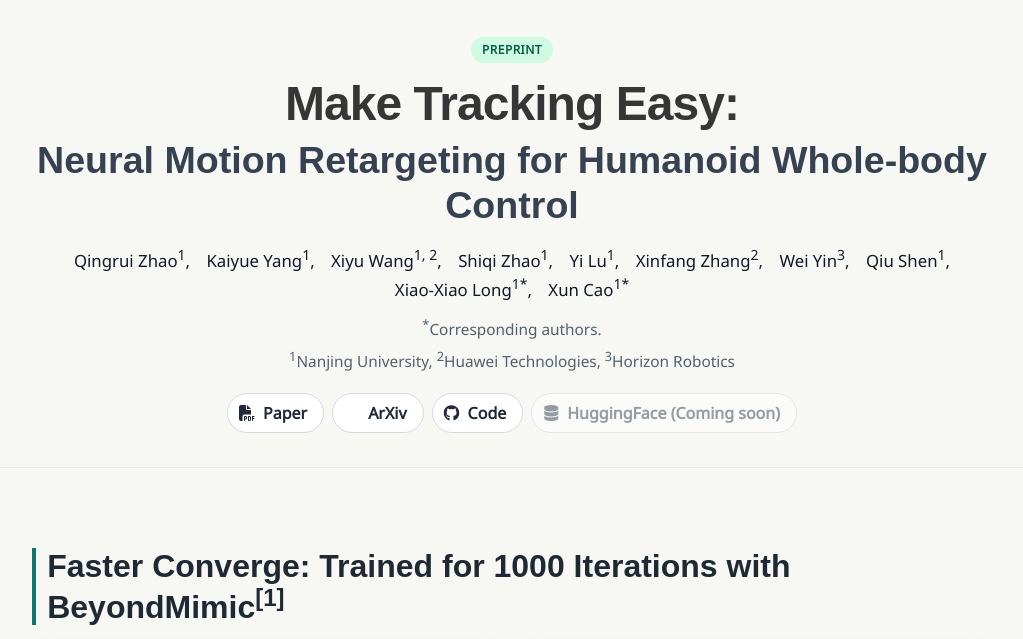
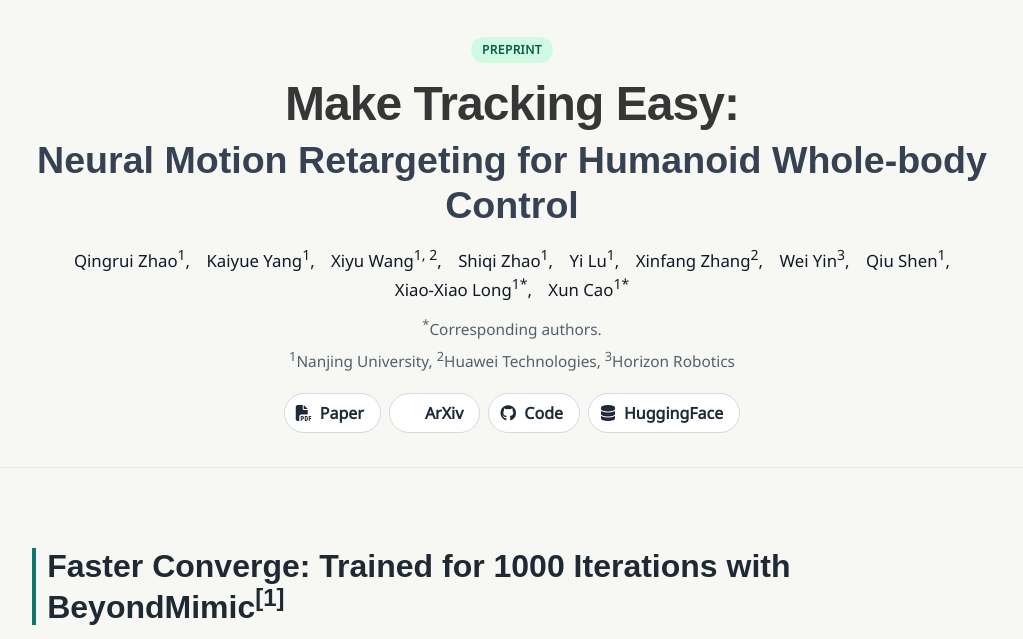
Before and after one commit to 3DV-HumanoidGroup/nmr.github.io, a plain HTML site: page index.html in a window 1280 px wide. Shown: the top 639 px of the page, without its empty margins (128-1151 px from the left). Drawn offline with nearby package versions, Linux system fonts and the light colour scheme; some icons are missing; a web font is replaced by a local one.

Commit message:
add huggingface

```diff
--- a/index.html
+++ b/index.html
@@ -490,8 +490,9 @@
           rel="noopener noreferrer">
           <span class="icon"><i class="fab fa-github"></i></span><span>Code</span>
         </a>
-        <a class="button link-pill is-disabled" role="button" aria-disabled="true">
-          <span class="icon"><i class="fas fa-database"></i></span><span>HuggingFace (Coming soon)</span>
+        <a href="https://huggingface.co/spaces/RayZhao/NMR" class="button link-pill" target="_blank"
+          rel="noopener noreferrer">
+          <span class="icon"><i class="fas fa-database"></i></span><span>HuggingFace</span>
         </a>
       </div>
     </section>
```
